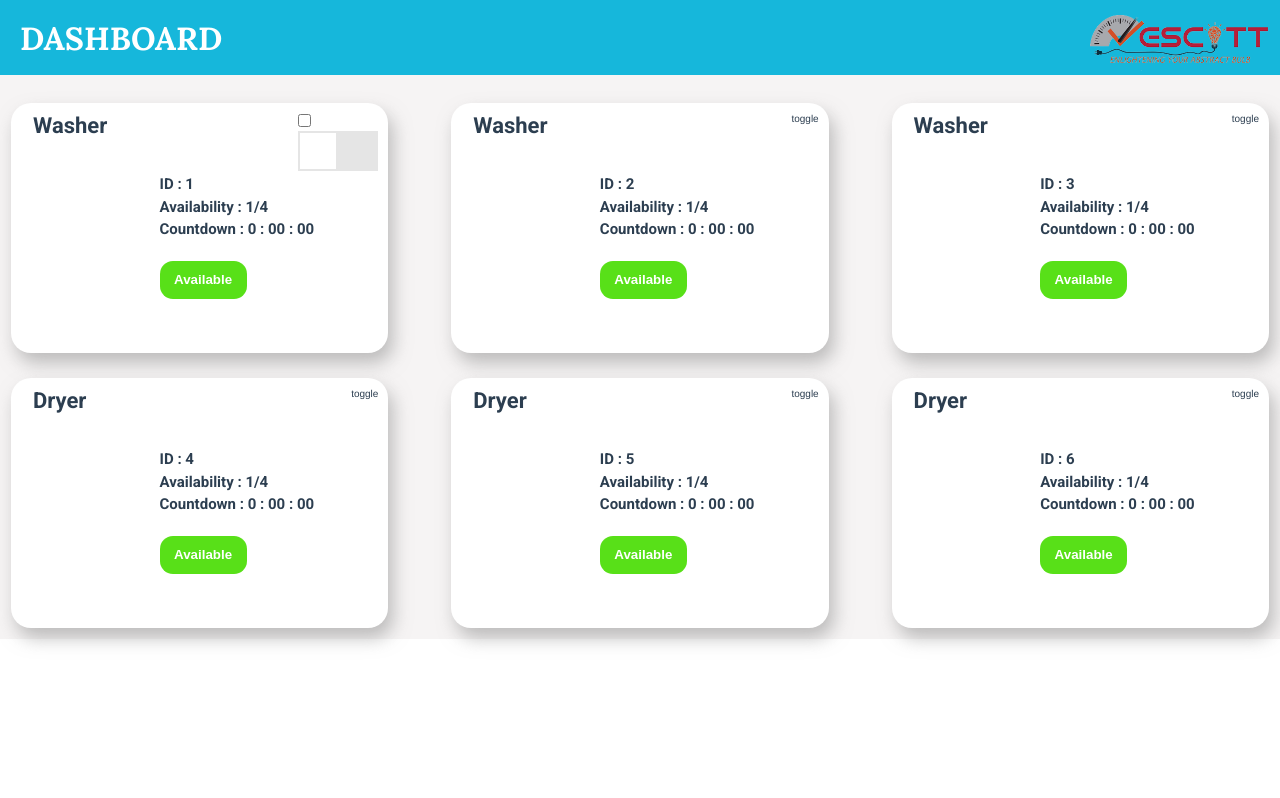
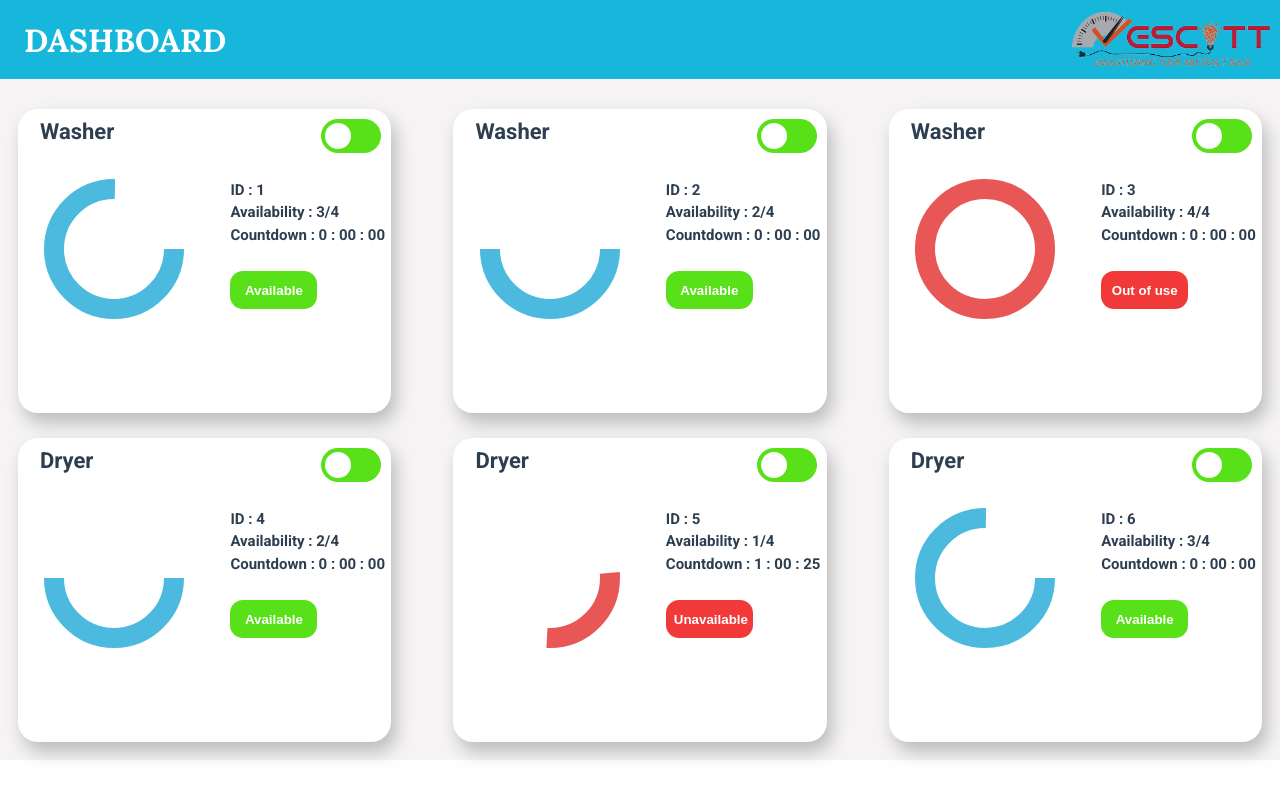
Before and after one commit to NeavKimpor/vuetify_dashboard, a Vue app: page / in a window 1280 px wide. Built offline with nearby package versions, Linux system fonts and the light colour scheme.

Commit message:
my changes

```diff
--- a/src/components/MyContent.vue
+++ b/src/components/MyContent.vue
@@ -1,4 +1,5 @@
 <template>
+<div class="bg">
     <div class="container">
         <!-- <div class="machine"> -->
         <div class="top-row">
@@ -6,152 +7,174 @@
                 <div class="bar">
                     <h5>Washer</h5>
                     <label class="switch">
-                            <input type="checkbox">
-                            <div class="switch-btn"></div>
+                        <input type="checkbox" />
+                        <span class="slider round"></span>
                     </label>
                 </div>
                 <div class="status">
-                        <div class="graph">
-                            <!-- <svg>
-                                <circle cx="125" cy="70" r="60"></circle>
-                            </svg> -->
+                    <div class="graph1">
+                        <svg>
+                            <circle cx="90" cy="70" r="60" />
+                        </svg>
                     </div>
                     <div class="info">
                         <p>ID : 1</p>
-                            <p>Availability : 1/4</p>
+                        <p>Availability : 3/4</p>
                         <p>Countdown : 0 : 00 : 00</p>
-                            <button>Available</button>
+                        <button class="button1">Available</button>
                     </div>
                 </div>
-
             </div>
             <div class="machine washer">
                 <div class="bar">
                     <h5>Washer</h5>
-                        <p>toggle</p>
+                    <label class="switch">
+                        <input type="checkbox" />
+                        <span class="slider round"></span>
+                    </label>
                 </div>
                 <div class="status">
-                        <div class="graph">
-                            <!-- <svg>
-                                <circle cx="125" cy="70" r="60"></circle>
-                            </svg> -->
+                    <div class="graph2">
+                        <svg>
+                            <circle cx="90" cy="70" r="60" />
+                        </svg>
                     </div>
                     <div class="info">
                         <p>ID : 2</p>
-                            <p>Availability : 1/4</p>
+                        <p>Availability : 2/4</p>
                         <p>Countdown : 0 : 00 : 00</p>
-                            <button>Available</button>
+                        <button class="button2">Available</button>
                     </div>
                 </div>
-
             </div>
             <div class="machine washer">
                 <div class="bar">
                     <h5>Washer</h5>
-                        <p>toggle</p>
+                    <label class="switch">
+                        <input type="checkbox" />
+                        <span class="slider round"></span>
+                    </label>
                 </div>
                 <div class="status">
-                        <div class="graph">
-                            <!-- <svg>
-                                <circle cx="125" cy="70" r="60"></circle>
-                            </svg> -->
+                    <div class="graph3">
+                        <svg>
+                            <circle cx="90" cy="70" r="60" />
+                        </svg>
                     </div>
                     <div class="info">
                         <p>ID : 3</p>
-                            <p>Availability : 1/4</p>
+                        <p>Availability : 4/4</p>
                         <p>Countdown : 0 : 00 : 00</p>
-                            <button>Available</button>
+                        <button class="button3">Out of use</button>
                     </div>
                 </div>
-
             </div>
         </div>
-
         <div class="bot-row">
             <div class="machine dryer">
                 <div class="bar">
                     <h5>Dryer</h5>
-                        <p>toggle</p>
+                    <label class="switch">
+                        <input type="checkbox" />
+                        <span class="slider round"></span>
+                    </label>
                 </div>
                 <div class="status">
-                        <div class="graph">
-                            <!-- <svg>
-                                <circle cx="125" cy="70" r="60"></circle>
-                            </svg> -->
+                    <div class="graph4">
+                        <svg>
+                            <circle cx="90" cy="70" r="60" />
+                        </svg>
                     </div>
                     <div class="info">
                         <p>ID : 4</p>
-                            <p>Availability : 1/4</p>
+                        <p>Availability : 2/4</p>
                         <p>Countdown : 0 : 00 : 00</p>
-                            <button>Available</button>
+                        <button class="button4">Available</button>
                     </div>
                 </div>
             </div>
             <div class="machine dryer">
                 <div class="bar">
                     <h5>Dryer</h5>
-                        <p>toggle</p>
+                    <label class="switch">
+                        <input type="checkbox" />
+                        <span class="slider round"></span>
+                    </label>
                 </div>
                 <div class="status">
-                        <div class="graph">
-                            <!-- <svg>
-                                <circle cx="125" cy="70" r="60"></circle>
-                            </svg> -->
+                    <div class="graph5">
+                        <svg>
+                            <circle cx="90" cy="70" r="60" />
+                        </svg>
                     </div>
                     <div class="info">
                         <p>ID : 5</p>
                         <p>Availability : 1/4</p>
-                            <p>Countdown : 0 : 00 : 00</p>
-                            <button>Available</button>
+                        <p>Countdown : 1 : 00 : 25</p>
+                        <button class="button5">Unavailable</button>
                     </div>
                 </div>
             </div>
             <div class="machine dryer">
                 <div class="bar">
                     <h5>Dryer</h5>
-                        <p>toggle</p>
+                    <label class="switch">
+                        <input type="checkbox" />
+                        <span class="slider round"></span>
+                    </label>
                 </div>
                 <div class="status">
-                        <div class="graph">
-                            <!-- <svg>
-                                <circle cx="125" cy="70" r="60"></circle>
-                            </svg> -->
+                    <div class="graph6">
+                        <svg>
+                            <circle cx="90" cy="70" r="60" />
+                        </svg>
                     </div>
                     <div class="info">
                         <p>ID : 6</p>
-                            <p>Availability : 1/4</p>
+                        <p>Availability : 3/4</p>
                         <p>Countdown : 0 : 00 : 00</p>
-                            <button>Available</button>
+                        <button class="button6">Available</button>
                     </div>
                 </div>
             </div>
         </div>
         <!-- </div> -->
     </div>
+</div>
+
 </template>
 
 <script>
 export default {
-    name : 'MyContent'
+    name: 'MyContent'
 }
 </script>
-
 <style>
-@import url('https://fonts.googleapis.com/css2?family=Roboto:wght@700&display=swap');
-.container{
-    background: #F6F4F4;
-    height: 90%;
+@import url("https://fonts.googleapis.com/css2?family=Roboto:wght@700&display=swap");
+.bg {
+    border: 1px solid #f6f4f4;
+    background: #f6f4f4;
+}
+.container {
+    /* height: 90%; */
     border: 1px solid#F6F4F4;
-    padding: 10px
-;
+    /* padding: 15px; */
+    margin: 1rem;
 }
-.machine {
+/* .machine {
     width: 30%;
     height: 250px;
     background: white;
     border-radius: 20px;
     box-shadow: 5px 10px 18px #8888;
-    /* border: 2px solid black; */
+} */
+.machine {
+    width: 30%;
+    /* height: 50vh; */
+    height: 38vh;
+    background: white;
+    border-radius: 20px;
+    box-shadow: 5px 10px 18px #8888;
 }
 .bar {
     margin: 10px;
@@ -160,92 +183,200 @@ export default {
     justify-content: space-between;
 }
 .bar h5 {
+    /* margin-top: auto; */
     margin-left: 12px;
     font-size: 22px;
-    font-family: 'Roboto', sans-serif;
+    font-family: "Roboto", sans-serif;
 }
-.bar p {
-    font-size: 10px;
-}
-.top-row{
+.top-row {
     display: flex;
     flex-direction: row;
     justify-content: space-between;
-    margin-top: 17px;
+    margin-top: 12px;
 }
-.bot-row{
+.bot-row {
     display: flex;
     flex-direction: row;
     justify-content: space-between;
     margin-top: 25px;
 }
-.status{
+.status {
     display: flex;
     flex-direction: row;
     justify-content: space-evenly;
 }
-/* .graph svg circle{
+svg {
+    width: 200px;
+    height: 150px;
+}
+svg circle {
     fill: transparent;
-    stroke: #4BBADE;
     stroke-width: 20px;
-    stroke-dasharray: 500;
-    stroke-dashoffset: 250;
-} */
-.info{
+}
+.graph1 {
+    stroke: #4bbade;
+    stroke-dasharray: 460;
+    stroke-dashoffset: 100%;
+}
+.button1 {
+    background: #58e018;
+}
+.graph2 {
+    stroke: #4bbade;
+    stroke-dasharray: 365;
+    stroke-dashoffset: 100%;
+}
+.button2 {
+    background: #58e018;
+}
+.graph3 {
+    stroke: #e95656;
+    stroke-dasharray: 0;
+    stroke-dashoffset: 100%;
+}
+.button3 {
+    background: #f13939;
+}
+.graph4 {
+    stroke: #4bbade;
+    stroke-dasharray: 365;
+    stroke-dashoffset: 100%;
+}
+.button4 {
+    background: #58e018;
+}
+.graph5 {
+    stroke: #e95656;
+    stroke-dasharray: 274;
+    stroke-dashoffset: 100%;
+}
+.button5 {
+    background: #f13939;
+}
+.graph6 {
+    stroke: #4bbade;
+    stroke-dasharray: 460;
+    stroke-dashoffset: 100%;
+}
+.button6 {
+    background: #58e018;
+}
+.info {
+    /* margin-top: 10px; */
     font-size: 15px;
     /* line-height: 2.5; */
-    font-family: 'Roboto', sans-serif;
+    font-family: "Roboto", sans-serif;
     font-weight: bold;
 }
-.info p{
+.info p {
     line-height: 1.5;
 }
 .info button {
-    margin-top: 20px;
+    /* margin-top: 20px; */
+    margin-top: 25px;
     padding: 8px;
     width: 87px;
     height: 38px;
     border-radius: 13px;
     color: white;
-    background: #58E018;
     border: 0;
     font-weight: bold;
 }
 
-.switch-btn{
-    width: 80px;
-    height: 40px;
-    background: #e5e5e5;
+.switch {
     position: relative;
+    display: inline-block;
+    width: 60px;
+    height: 34px;
 }
-.switch-btn:before {
-    content: '';
+
+.switch input {
+    opacity: 0;
+    width: 0;
+    height: 0;
+}
+
+.slider {
     position: absolute;
-    height: 36px;
-    width: 36px;
-    background: #FFF;
-    left: 2px;
-    top: 2px;
+    cursor: pointer;
+    top: 0;
+    left: 0;
+    right: 0;
+    bottom: 0;
+    background-color: #58e018;
+    -webkit-transition: 0.4s;
+    transition: 0.4s;
 }
-input[type=checkbox]:checked + .switch-btn:before{
-    left: 42px;
+
+.slider:before {
+    position: absolute;
+    content: "";
+    height: 26px;
+    width: 26px;
+    left: 4px;
+    bottom: 4px;
+    background-color: white;
+    -webkit-transition: 0.4s;
+    transition: 0.4s;
 }
-/* .toggle{
-    width: 40px;
-    height: calc(var(width)/2);
-    border-radius: calc(var(height)/2);
-    display: inline-block;
-    cursor: pointer;
+
+input:checked + .slider {
+    background-color: #f13939;
 }
-.toggle-input{
-    display: none;
+
+input:focus + .slider {
+    box-shadow: 0 0 1px #f13939;
 }
-.toggle-fill {
-    position: relative;
-    width: var(width);
-    height: var(height);
-    border-radius: var(border-radius);
-    background: #8888;
-    transition: background 0.2s;
-} */
+
+input:checked + .slider:before {
+    -webkit-transform: translateX(26px);
+    -ms-transform: translateX(26px);
+    transform: translateX(26px);
+}
+
+/* Rounded sliders */
+.slider.round {
+    border-radius: 34px;
+}
+
+.slider.round:before {
+    border-radius: 50%;
+}
+
+@media screen and (max-width: 1200px) {
+    .top-row {
+        display: flex;
+        flex-direction: column;
+        margin-top: 7px;
+        width: 95vw;
+        align-items: center;
+        /* width: 120%; */
+        /* width: 100vw; */
+        /* gap: 4; */
+    }
+    .bot-row {
+        display: flex;
+        flex-direction: column;
+        justify-content: space-between;
+        margin-top: 7px;
+        align-items: center;
+        width: 95vw;
+    }
+    .machine {
+        margin-top: 2vh;
+        width: 80%;
+        /* height: 50vh; */
+        /* height: auto; */
+        background: white;
+        border-radius: 20px;
+        box-shadow: 5px 10px 18px #8888;
+    }
+    .top-row .machine {
+        margin-bottom: 4rem;
+    }
+    .bot-row .machine {
+        margin-bottom: 4rem;
+    }
+
+}
 </style>
--- a/src/components/MyNavbar.vue
+++ b/src/components/MyNavbar.vue
@@ -18,20 +18,26 @@ export default {
 
 .title{
     width: 100%;
-    height: 20%;
+    height: 100%;
     display: flex;
     justify-content: space-between;
     background: #16B7DB;
 }
 img{
-    margin-top: 15px;
-    width: 180px;
-    margin-right: 10px;
+    margin-top: 12px;
+    width: 25vh;
+    margin-right: 1vh;
 }
 h1{
     color: white;
-    margin-left: 20px;
-    margin-top: 18px;
+    margin-left: 3vh;
+    margin-top: 2.5vh;
     font-family: 'Lora', serif;
 }
+@media screen and (max-width: 1200px) {
+    .title {
+        width: auto;
+        height: auto;
+    }
+}
 </style>
```
Also changed, not shown: 1 other file (tests, documents, lock files or other folders). Lines whose indentation alone changed are shown as unchanged.
